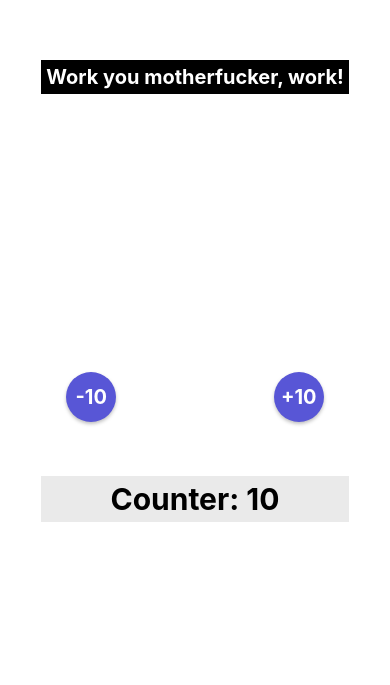
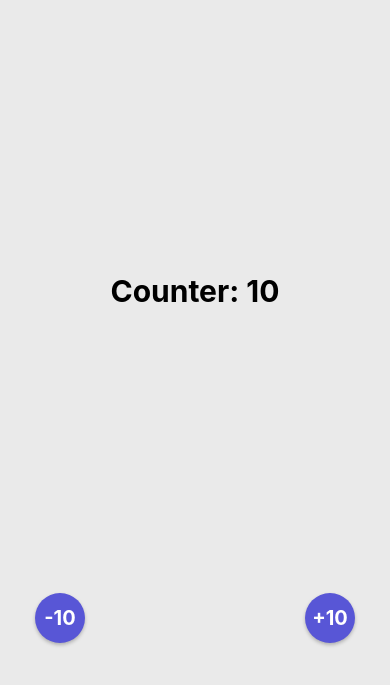
Before and after one commit to Friosn/counter-and-comps, a React Native app: screen / in a window 390 px wide. Shown: the part 131-816 px from the top of the page. Built offline with nearby package versions, Linux system fonts and the light colour scheme.

Commit message:
Refactor; a simple counter + - 10

```diff
--- a/App.tsx
+++ b/App.tsx
@@ -1,13 +1,9 @@
 import React from 'react';
-import {View} from 'react-native';
-import HeyWorldScreen from './src/screens/HeyWorldScreen';
+
+import CounterScreen from './src/screens/CounterScreen';
 
 const App = () => {
-  return (
-    <View style={{flex: 1, justifyContent: 'center', alignItems: 'center'}}>
-      <HeyWorldScreen />
-    </View>
-  );
+  return <CounterScreen />;
 };
 
 export default App;
--- a/src/components/Counter.tsx
+++ b/src/components/Counter.tsx
@@ -7,9 +7,7 @@ export const Counter = () => {
 
   return (
     <View style={styles.container}>
-      <View>
-        <Text style={styles.counterText}>Counter: {counter}</Text>
-      </View>
+      <Text style={styles.counterText}>Counter: {counter}</Text>
       <Fab position="br" title="+10" onPress={() => setCounter(counter + 10)} />
       <Fab position="bl" title="-10" onPress={() => setCounter(counter - 10)} />
     </View>
@@ -19,14 +17,15 @@ export const Counter = () => {
 const styles = StyleSheet.create({
   counterText: {
     fontSize: 30,
-    top: 0,
     textAlign: 'center',
     fontWeight: 'bold',
     borderRadius: 15,
     padding: 5,
   },
   container: {
+    flex: 1,
     backgroundColor: '#eaeaea',
     justifyContent: 'center',
+    color: 'black',
   },
 });
--- a/src/components/Fab.tsx
+++ b/src/components/Fab.tsx
@@ -55,14 +55,14 @@ const Fab = ({title, onPress, position = 'br'}: Props) => {
 const styles = StyleSheet.create({
   fabLocation: {
     position: 'absolute',
-    bottom: 100,
+    bottom: 70,
     borderRadius: 100,
   },
   left: {
-    left: 25,
+    left: 35,
   },
   right: {
-    right: 25,
+    right: 35,
   },
   fab: {
     backgroundColor: '#5856D6',
--- /dev/null
+++ b/src/screens/CounterScreen.tsx
@@ -0,0 +1,19 @@
+import React from 'react';
+import {View} from 'react-native';
+import {Counter} from '../components/Counter';
+
+const CounterScreen = () => {
+  return (
+    <View
+      style={{
+        flex: 1,
+        justifyContent: 'space-around',
+        backgroundColor: 'white',
+        borderRadius: 10,
+      }}>
+      <Counter />
+    </View>
+  );
+};
+
+export default CounterScreen;
--- a/src/screens/HeyWorldScreen.tsx
+++ /dev/null
@@ -1,33 +0,0 @@
-import React from 'react';
-import {Text, View} from 'react-native';
-import {Counter} from '../components/Counter';
-
-const HeyWorldScreen = () => {
-  return (
-    <View
-      style={{
-        flex: 1,
-        justifyContent: 'space-around',
-        backgroundColor: 'white',
-        borderRadius: 10,
-      }}>
-      <View>
-        <Text
-          style={{
-            fontSize: 20,
-            fontWeight: 'bold',
-            backgroundColor: 'black',
-            color: 'white',
-            padding: 5,
-          }}>
-          Work you motherfucker, work!
-        </Text>
-      </View>
-      <View>
-        <Counter />
-      </View>
-    </View>
-  );
-};
-
-export default HeyWorldScreen;
```
